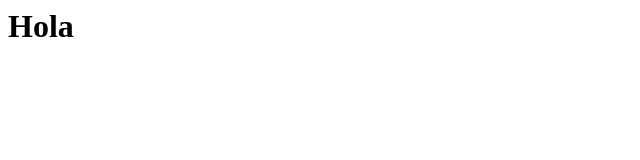
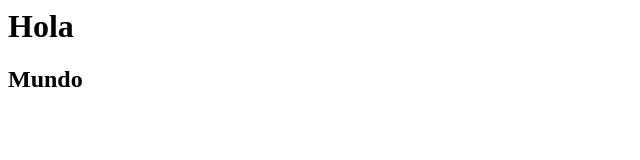
Before and after one commit to Kayser404/prueba1, a plain HTML site: page index.html in a window 1280 px wide. Shown: the whole page, without its empty margins (0-640 px from the left). Drawn offline with Linux system fonts and the light colour scheme.

Commit message:
Segundo commit

```diff
--- a/index.html
+++ b/index.html
@@ -1 +1,2 @@
 <h1>Hola</h1>
+<h2>Mundo</h2>
```
